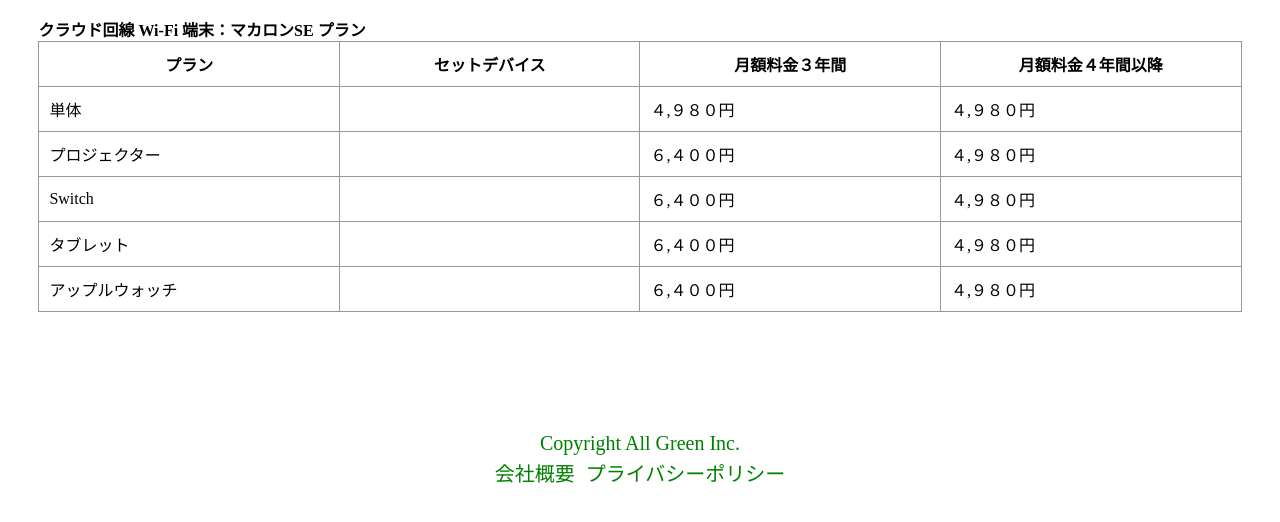
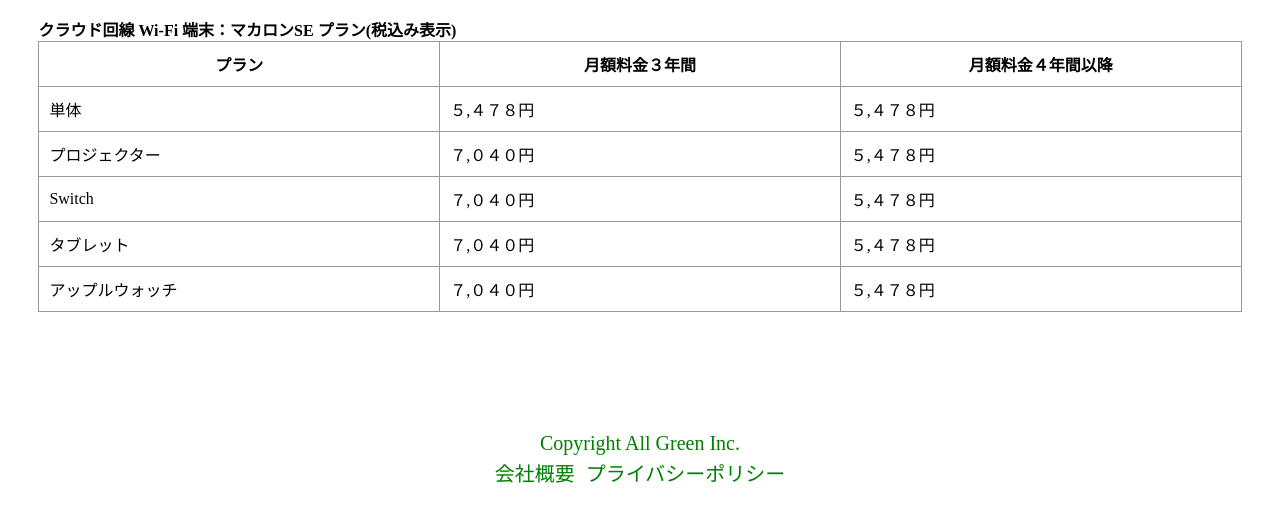
Before and after one commit to hiro-ino/test-grerevo, a plain HTML site: page about.html in a window 1280 px wide. Shown: the part 98-620 px from the top of the page. Drawn offline with Linux system fonts and the light colour scheme.

Commit message:
commit3
税込み表示、定休日表示、プラン名変更

```diff
--- a/about.html
+++ b/about.html
@@ -4,7 +4,7 @@
   <meta charset="UTF-8">
   <meta http-equiv="X-UA-Compatible" content="IE=edge">
   <meta name="viewport" content="width=device-width, initial-scale=1.0">
-  <title>無制限容量Wi-Fiサービス『Grerevo』　/ AllGreen</title>
+  <title>Wi-Fiサービス『Grerevo』　/ AllGreen</title>
   <link rel="stylesheet" href="./assets/css/style.css">
 </head>
 <body>
@@ -27,44 +27,38 @@
    <main>
       <p></p>
       <p></p>
-      <h4>クラウド回線 Wi-Fi 端末：マカロンSE プラン</h4>
+      <h4>クラウド回線 Wi-Fi 端末：マカロンSE プラン(税込み表示)</h4>
       <table class="ta1">
         <tbody>
             <tr>
                 <th>プラン</th>
-                <th>セットデバイス</th>
                 <th>月額料金３年間</th>
                 <th>月額料金４年間以降</th>
             </tr>
              <tr>
                 <td>単体</td>
-                <td>　　　　　　　　　</td>
-                <td>４,９８０円</td>
-                <td>４,９８０円</td>
+                <td>５,４７８円</td>
+                <td>５,４７８円</td>
             </tr>
              <tr>
                 <td>プロジェクター</td>
-                <td>　　　</td>
-                <td>６,４００円</td>
-                <td>４,９８０円</td>
+                <td>７,０４０円</td>
+                <td>５,４７８円</td>
             </tr>
             <tr>
                 <td>Switch</td>
-                <td>　　　　</td>
-                <td>６,４００円</td>
-                <td>４,９８０円</td>
+                <td>７,０４０円</td>
+                <td>５,４７８円</td>
             </tr>
             <tr>
                 <td>タブレット</td>
-                <td>　　　</td>
-                <td>６,４００円</td>
-                <td>４,９８０円</td>
+                <td>７,０４０円</td>
+                <td>５,４７８円</td>
             </tr>
             <tr>
               <td>アップルウォッチ</td>
-              <td>　　　　</td>
-              <td>６,４００円</td>
-              <td>４,９８０円</td>
+              <td>７,０４０円</td>
+              <td>５,４７８円</td>
             </tr>
         </tbody>
     </table>
```
Also changed, not shown: gallery.html (+2 -2 lines), link.html (+1 -1 lines), option.html (+5 -5 lines), privacy.html (+1 -1 lines), 2 other files.
